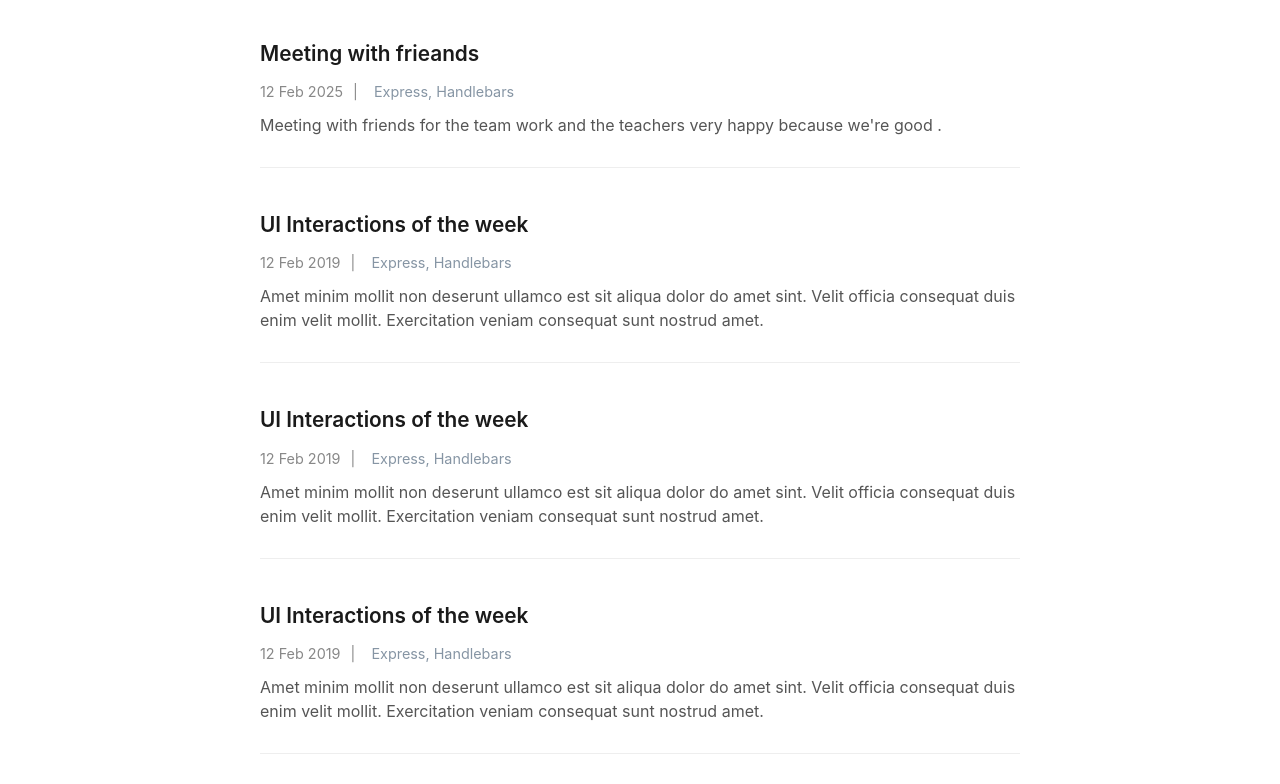
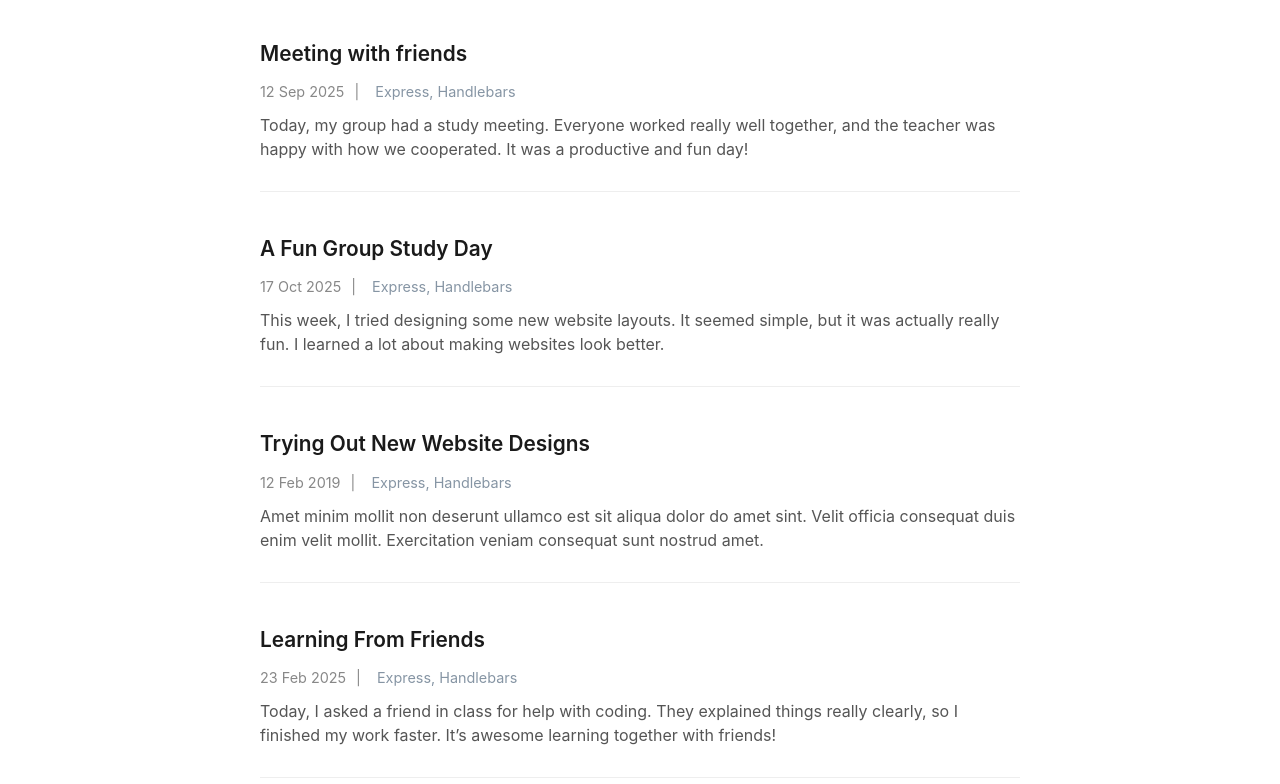
Before and after one commit to riokhaian2025-jpg/porfolio, a plain HTML site: page blog.html in a window 1280 px wide. Shown: the part 292-1076 px from the top of the page. Drawn offline with Linux system fonts and the light colour scheme.

Commit message:
Homework

```diff
--- a/blog.html
+++ b/blog.html
@@ -30,27 +30,27 @@
     <h1>Blog</h1>
 
     <div class="Blog-item">
-      <h2>Meeting with frieands</h2>
-      <p class="meta">12 Feb 2025 <span>|</span> <span class="tag">Express, Handlebars</span></p>
-      <p class="desc">Meeting with friends for the team work and the teachers very happy because we're good .</p>
+      <h2>Meeting with friends</h2>
+      <p class="meta">12 Sep 2025 <span>|</span> <span class="tag">Express, Handlebars</span></p>
+      <p class="desc">Today, my group had a study meeting. Everyone worked really well together, and the teacher was happy with how we cooperated. It was a productive and fun day!</p>
     </div>
 
     <div class="Blog-item">
-      <h2>UI Interactions of the week</h2>
+      <h2>A Fun Group Study Day</h2>
+      <p class="meta">17 Oct 2025 <span>|</span> <span class="tag">Express, Handlebars</span></p>
+      <p class="desc">This week, I tried designing some new website layouts. It seemed simple, but it was actually really fun. I learned a lot about making websites look better.</p>
+    </div>
+
+    <div class="Blog-item">
+      <h2>Trying Out New Website Designs</h2>
       <p class="meta">12 Feb 2019 <span>|</span> <span class="tag">Express, Handlebars</span></p>
       <p class="desc">Amet minim mollit non deserunt ullamco est sit aliqua dolor do amet sint. Velit officia consequat duis enim velit mollit. Exercitation veniam consequat sunt nostrud amet.</p>
     </div>
 
     <div class="Blog-item">
-      <h2>UI Interactions of the week</h2>
-      <p class="meta">12 Feb 2019 <span>|</span> <span class="tag">Express, Handlebars</span></p>
-      <p class="desc">Amet minim mollit non deserunt ullamco est sit aliqua dolor do amet sint. Velit officia consequat duis enim velit mollit. Exercitation veniam consequat sunt nostrud amet.</p>
-    </div>
-
-    <div class="Blog-item">
-      <h2>UI Interactions of the week</h2>
-      <p class="meta">12 Feb 2019 <span>|</span> <span class="tag">Express, Handlebars</span></p>
-      <p class="desc">Amet minim mollit non deserunt ullamco est sit aliqua dolor do amet sint. Velit officia consequat duis enim velit mollit. Exercitation veniam consequat sunt nostrud amet.</p>
+      <h2>Learning From Friends</h2>
+      <p class="meta">23 Feb 2025 <span>|</span> <span class="tag">Express, Handlebars</span></p>
+      <p class="desc">Today, I asked a friend in class for help with coding. They explained things really clearly, so I finished my work faster. It’s awesome learning together with friends!</p>
     </div>
   </section>
 
```
Also changed, not shown: works.html (+2 -2 lines), img/thi.jpg (added).
